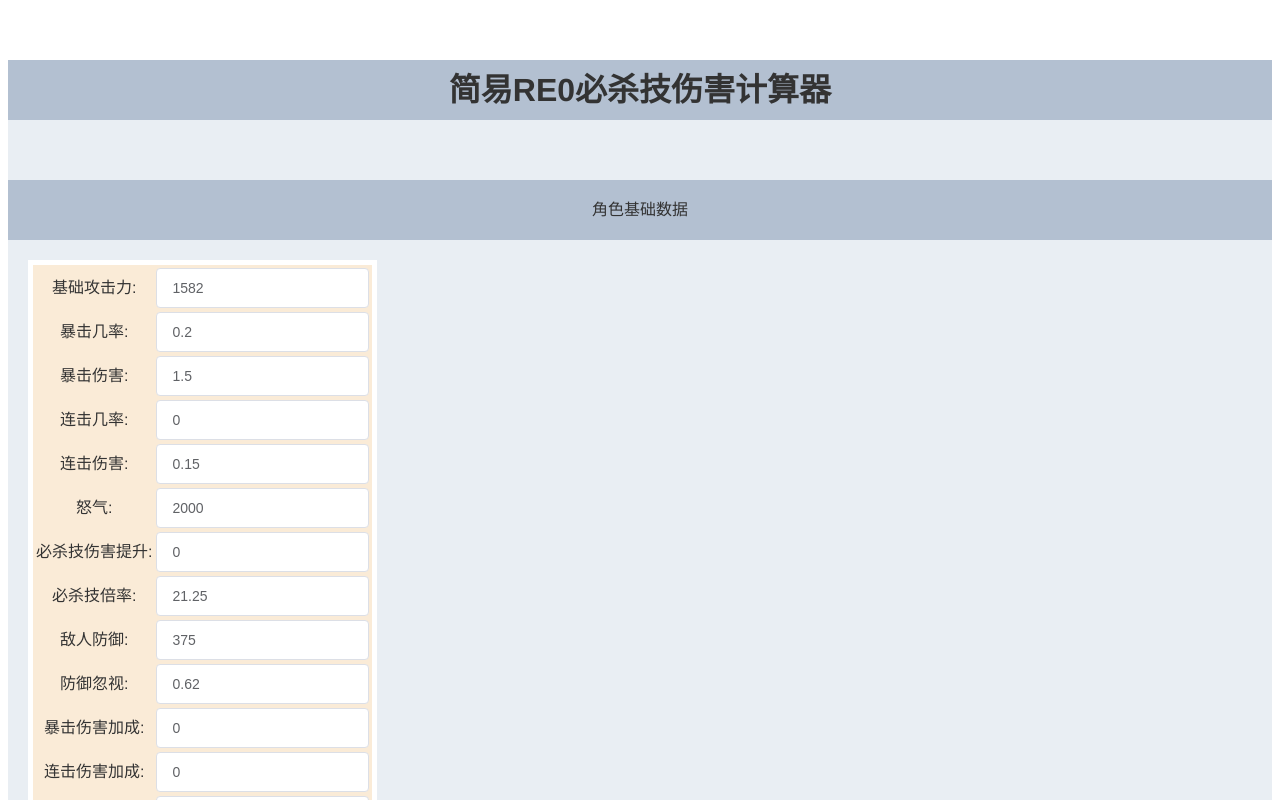
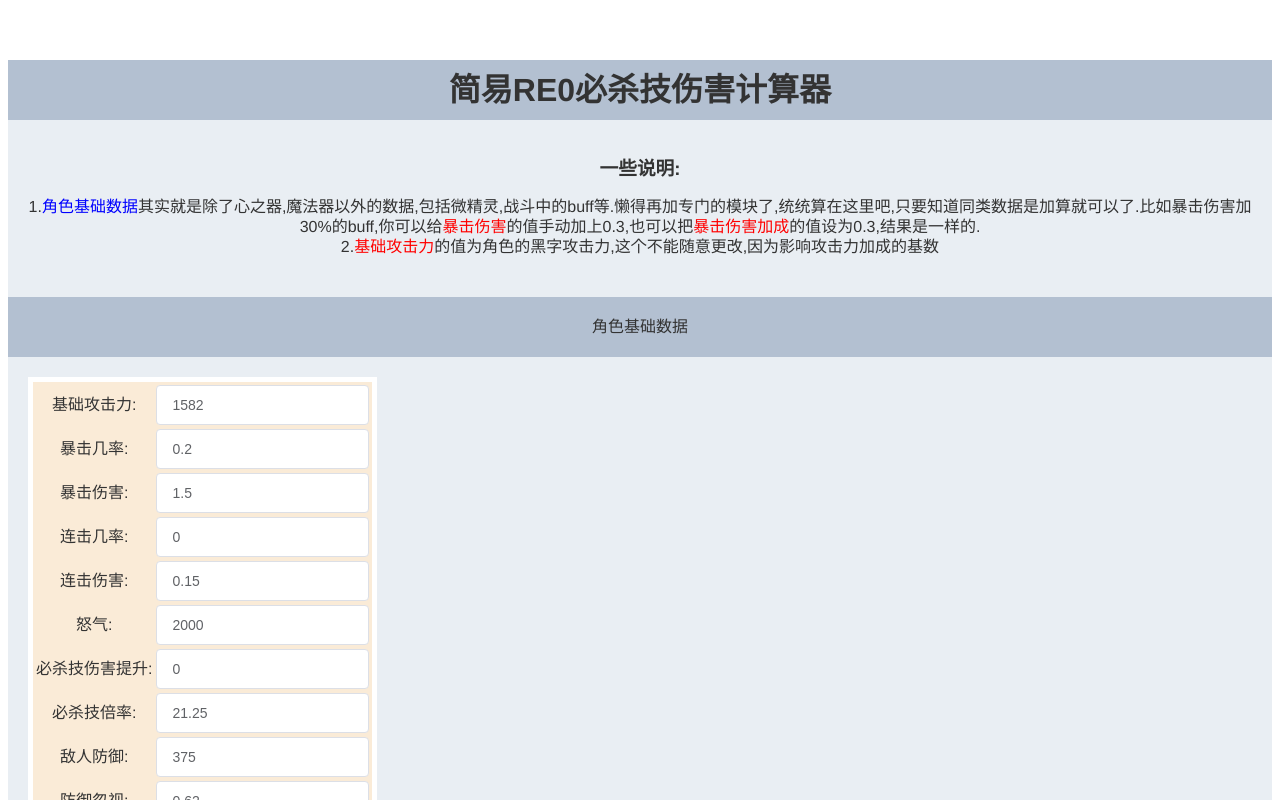
Before and after one commit to LevyDeng/RE0DamageCaculator, a Vue app: page / in a window 1280 px wide. Shown: the top 800 px of the page. Built offline with nearby package versions, Linux system fonts and the light colour scheme.

Commit message:
添加一些说明

```diff
--- a/src/components/main.vue
+++ b/src/components/main.vue
@@ -1,13 +1,19 @@
 <template>
   <div>
       <el-header><h1>简易RE0必杀技伤害计算器</h1></el-header>
-      <el-main><br></el-main>
+      <el-main>
+        <el-row><h3>一些说明:</h3></el-row>
+        <el-row>
+          <el-col :span="24">1.<span style="color:blue">角色基础数据</span>其实就是除了心之器,魔法器以外的数据,包括微精灵,战斗中的buff等.懒得再加专门的模块了,统统算在这里吧,只要知道同类数据是加算就可以了.比如暴击伤害加30%的buff,你可以给<span style="color:red">暴击伤害</span>的值手动加上0.3,也可以把<span style="color:red">暴击伤害加成</span>的值设为0.3,结果是一样的.</el-col>
+          <el-col :span="24">2.<span style="color:red">基础攻击力</span>的值为角色的黑字攻击力,这个不能随意更改,因为影响攻击力加成的基数</el-col>
+        </el-row>
+        <br></el-main>
     <el-container>
       <el-header>角色基础数据</el-header>
       <el-main>
         <table>
           <tr v-for="(v,k) in characterData" :key="k">
-            <td><span v-if="k != '攻击力'">{{k+':'}}</span><span v-if="k == '攻击力'">额外攻击力</span></td>
+            <td><span v-if="k != '攻击力'">{{k+':'}}</span><span v-if="k == '攻击力'">额外攻击力加成</span></td>
             <td><el-input v-model="characterData[k]" type="number" step=0.001 @mousewheel.native.prevent @DOMMouseScroll.native.prevent></el-input></td>
           </tr>
           <tr>
@@ -87,7 +93,7 @@ export default {
         }
       }
       //伤害公式
-      var damage = (finalData["基础攻击力"]*(1+finalData["攻击力_百分比"])+finalData["攻击力"])*(1+finalData["伤害加成"])*Math.min((finalData["怒气"]+1000),2000)/2000*(1+finalData["必杀技伤害提升"])*finalData["连携"]*finalData["必杀技倍率"]*(1+finalData["暴击几率"]*(finalData["暴击伤害"]+finalData["暴击伤害加成"]-1)+10*finalData["连击几率"]*(finalData["连击伤害"]+finalData["连击伤害加成"]))*375/(375+finalData["敌人防御"]*(1-finalData["防御忽视"]))
+      var damage = (finalData["基础攻击力"]*(1+finalData["攻击力_百分比"])+finalData["攻击力"])*(1+finalData["伤害加成"])*Math.min((finalData["怒气"]+1000),2000)/2000*(1+finalData["必杀技伤害提升"])*finalData["连携"]*finalData["必杀技倍率"]*(1+Math.min(finalData["暴击几率"],1)*(finalData["暴击伤害"]+finalData["暴击伤害加成"]-1)+10*Math.min(finalData["连击几率"],1)*(finalData["连击伤害"]+finalData["连击伤害加成"]))*375/(375+finalData["敌人防御"]*Math.max(0,(1-finalData["防御忽视"])))
       return damage.toFixed(0)
     },
     xinzhiqiNums: function() {
@@ -138,6 +144,13 @@ export default {
     line-height: 20px;
   }
 
+  .el-col {
+    float:left;
+    margin:0;
+    padding:0;
+    float: left;
+  }
+
   body > .el-container {
     margin-bottom: 40px;
   }
--- a/src/components/xinzhiqi.vue
+++ b/src/components/xinzhiqi.vue
@@ -9,7 +9,7 @@
       </tr>
       <tr>
         <td>名称</td>
-        <td><el-input :value="xinzhiqiData.name" ref="name" style="font-weight:bold;font-size:14px"></el-input></td>
+        <td><el-input v-model="xinzhiqiData.name" ref="name" style="font-weight:bold;font-size:14px"></el-input></td>
       </tr>
       <tr>
         <td>攻击力:</td>
```
